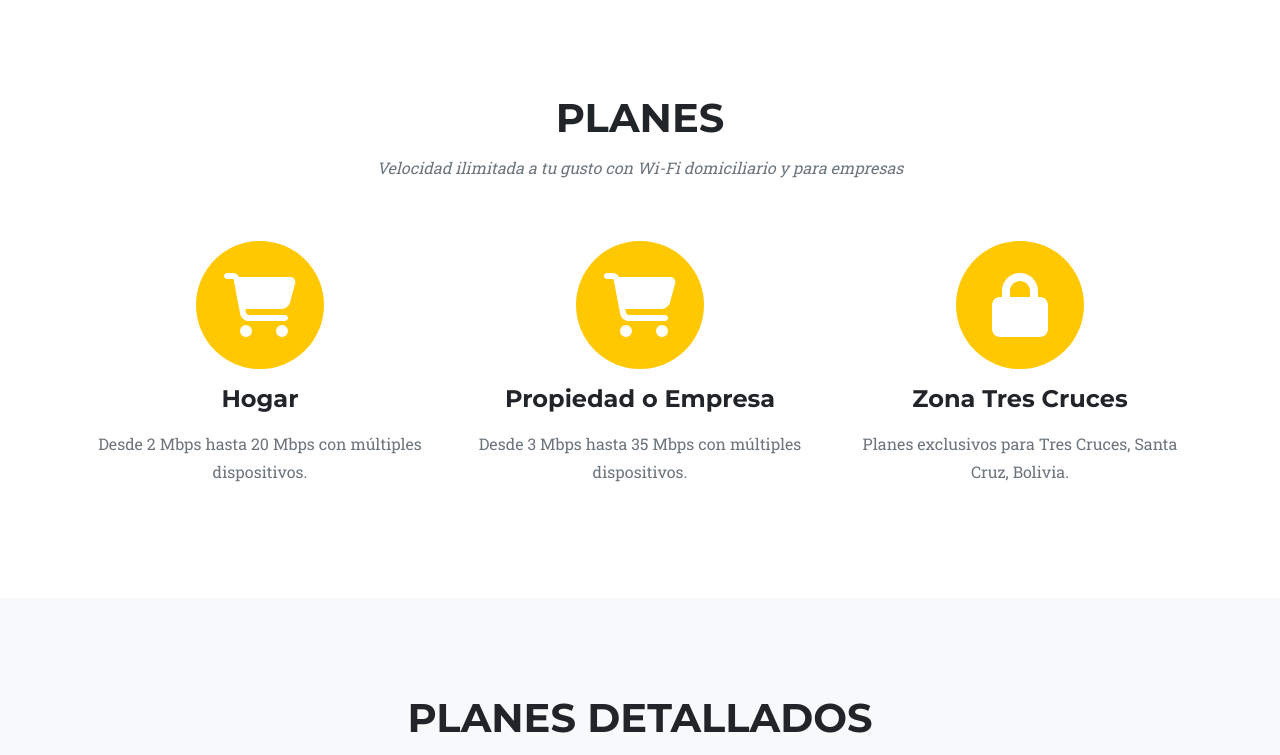
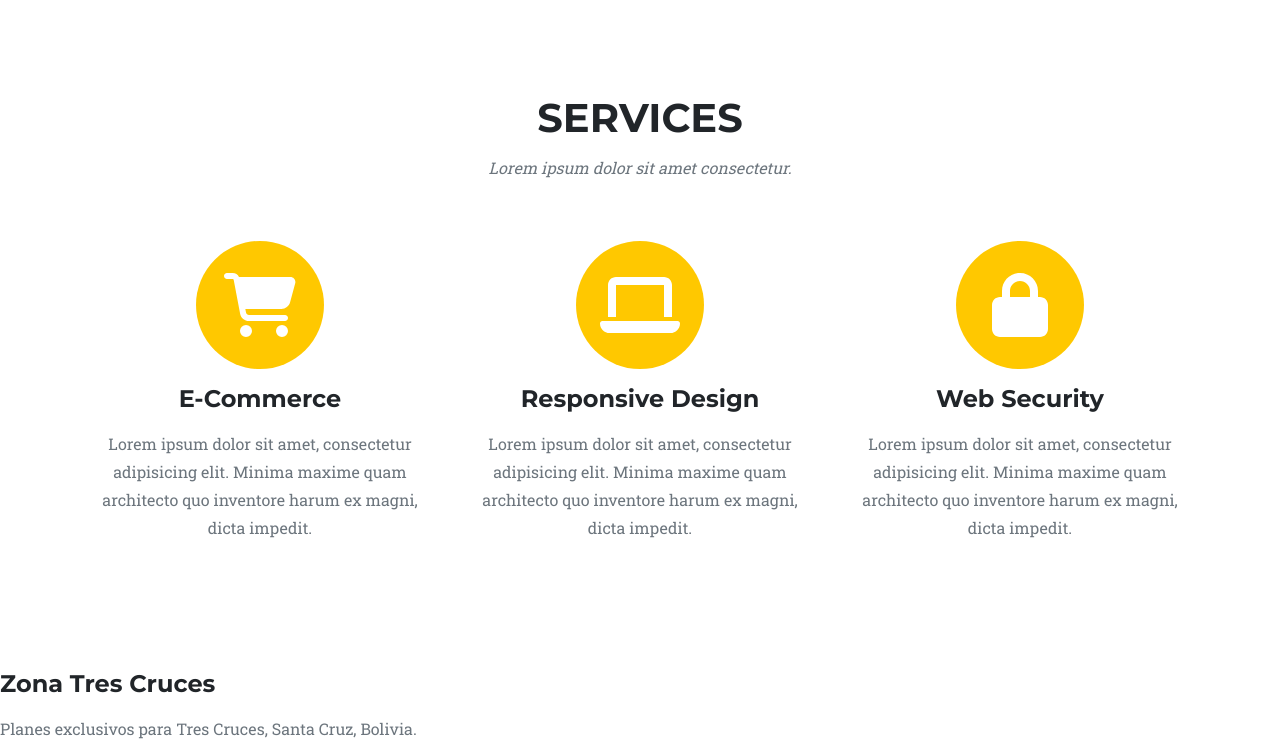
Before and after one commit to EstableNet/establenet, a website: page index.html in a window 1280 px wide. Shown: the part 819-1574 px from the top of the page. Drawn offline with nearby package versions, Linux system fonts and the light colour scheme.

Commit message:
Update index.html

```diff
--- a/index.html
+++ b/index.html
@@ -50,8 +50,8 @@
         <section class="page-section" id="services">
             <div class="container">
                 <div class="text-center">
-                    <h2 class="section-heading text-uppercase">Planes</h2>
-                    <h3 class="section-subheading text-muted">Velocidad ilimitada a tu gusto con Wi-Fi domiciliario y para empresas</h3>
+                    <h2 class="section-heading text-uppercase">Services</h2>
+                    <h3 class="section-subheading text-muted">Lorem ipsum dolor sit amet consectetur.</h3>
                 </div>
                 <div class="row text-center">
                     <div class="col-md-4">
@@ -59,22 +59,29 @@
                             <i class="fas fa-circle fa-stack-2x text-primary"></i>
                             <i class="fas fa-shopping-cart fa-stack-1x fa-inverse"></i>
                         </span>
-                        <h4 class="my-3">Hogar</h4>
-                        <p class="text-muted">Desde 2 Mbps hasta 20 Mbps con múltiples dispositivos.</p>
+                        <h4 class="my-3">E-Commerce</h4>
+                        <p class="text-muted">Lorem ipsum dolor sit amet, consectetur adipisicing elit. Minima maxime quam architecto quo inventore harum ex magni, dicta impedit.</p>
                     </div>
                     <div class="col-md-4">
                         <span class="fa-stack fa-4x">
                             <i class="fas fa-circle fa-stack-2x text-primary"></i>
-                            <i class="fas fa-shopping-cart fa-stack-1x fa-inverse"></i>
+                            <i class="fas fa-laptop fa-stack-1x fa-inverse"></i>
                         </span>
-                        <h4 class="my-3">Propiedad o Empresa</h4>
-                        <p class="text-muted"> Desde 3 Mbps hasta 35 Mbps con múltiples dispositivos.</p>
+                        <h4 class="my-3">Responsive Design</h4>
+                        <p class="text-muted">Lorem ipsum dolor sit amet, consectetur adipisicing elit. Minima maxime quam architecto quo inventore harum ex magni, dicta impedit.</p>
                     </div>
                     <div class="col-md-4">
                         <span class="fa-stack fa-4x">
                             <i class="fas fa-circle fa-stack-2x text-primary"></i>
                             <i class="fas fa-lock fa-stack-1x fa-inverse"></i>
                         </span>
+                        <h4 class="my-3">Web Security</h4>
+                        <p class="text-muted">Lorem ipsum dolor sit amet, consectetur adipisicing elit. Minima maxime quam architecto quo inventore harum ex magni, dicta impedit.</p>
+                    </div>
+                </div>
+            </div>
+        </section>
+
                         <h4 class="my-3">Zona Tres Cruces</h4>
                         <p class="text-muted">Planes exclusivos para Tres Cruces, Santa Cruz, Bolivia.</p>
                     </div>
```
